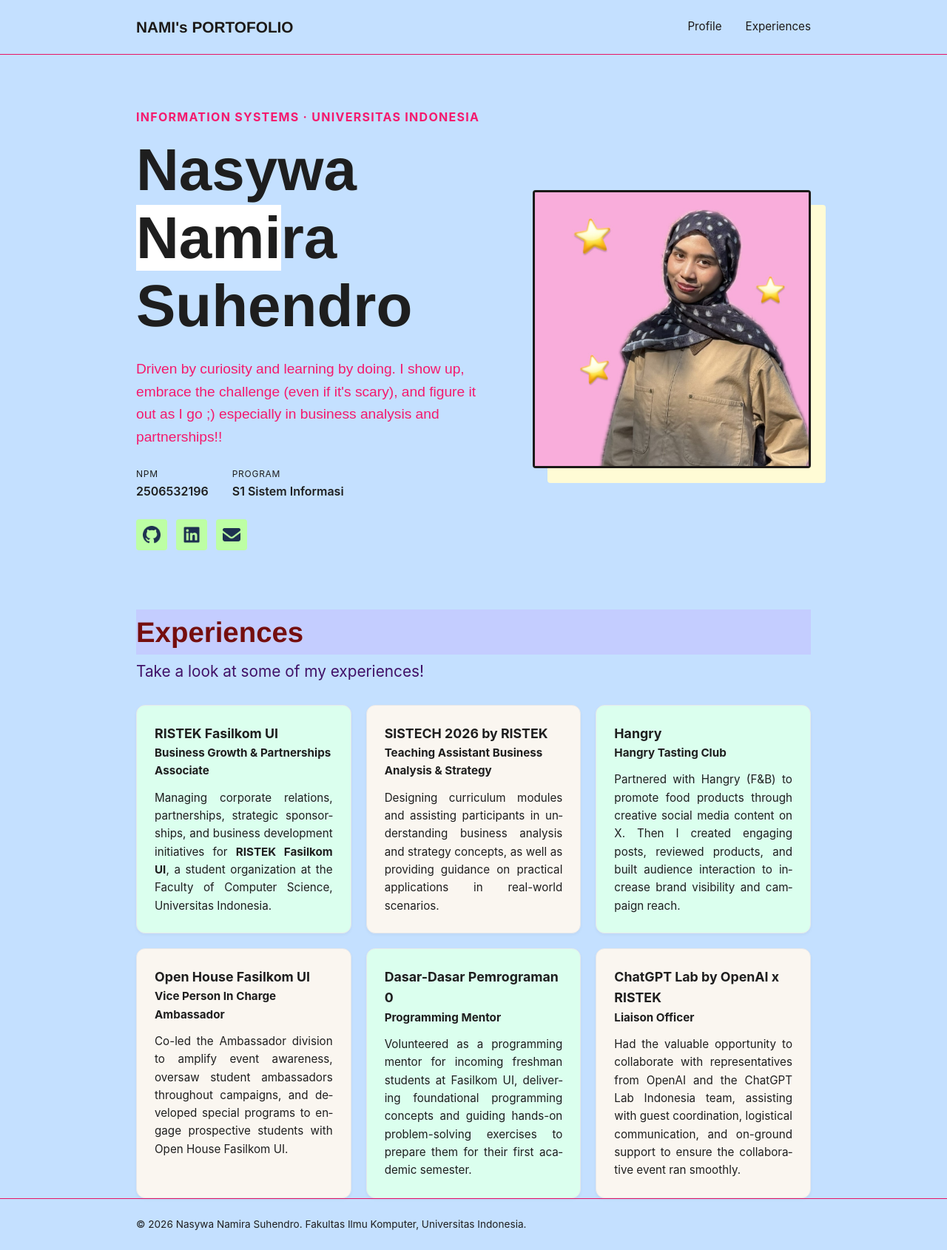
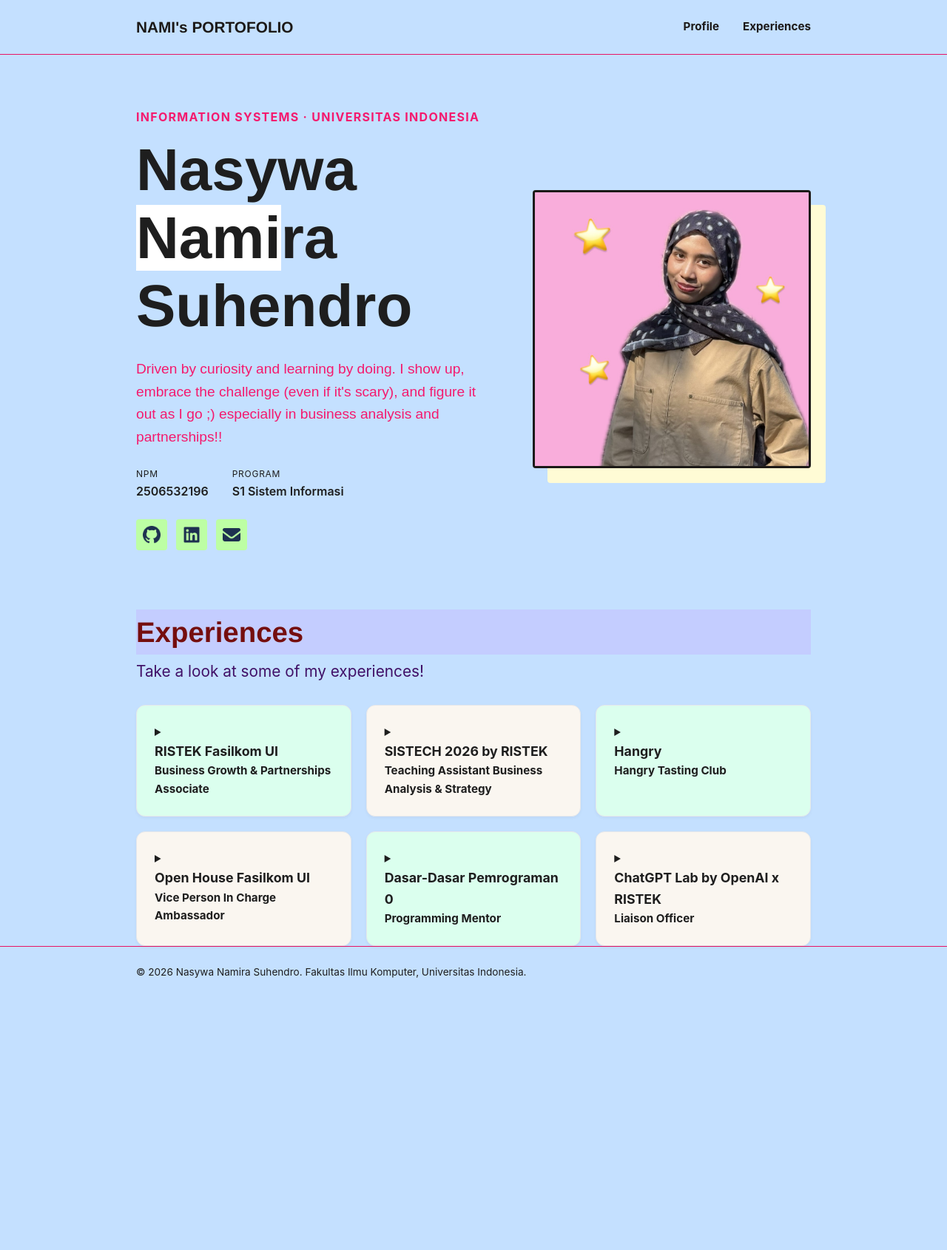
Before and after one commit to nasywanamira/myportofolio, a Django app: page / in a window 1280 px wide. Shown: the whole page at 74% size. After the commit the page ends 1322 px from the top, so only its background shows below. Run offline with Django 5.2, Linux system fonts and the light colour scheme.

Commit message:
revisi: mengubah kode menjadi semantik

```diff
--- a/templates/index.html
+++ b/templates/index.html
@@ -11,23 +11,27 @@
     <link rel="icon" type="image/jpg" href="/static/img/favicon.jpg"> <!-- untuk icon bar di tab -->
 </head>
 <body>
+    <!-- HEADER dan my main NAVIGATION gw
+     elemen semantik = <header> dan <nav> -->
     <header class="site-header">
         <div class="container">
             <a href="#profile" class="brand">NAMI's PORTOFOLIO</a>
             <nav>
-                <a href="#profile">Profile</a>
-                <a href="#experiences">Experiences</a>
+                <a href="#profile"><b>Profile</b></a>
+                <a href="#experiences"><b>Experiences</b></a>
             </nav>
         </div>
     </header>
 
     <main>
+        <!-- Section 1: HERO / PROFILE -->
         <section class="hero" id="profile">
             <div class="container hero-grid">
                 <div class="hero-identity">
                     <p class="hero-kicker">Information Systems &middot; Universitas Indonesia</p>
                     <h1>Nasywa <span class="highlight">Nami</span>ra Suhendro</h1>
                 </div>
+                <!-- Section: HERO PHOTO & DETAILS (bio) -->
                 <div class="hero-photo">
                     <div class="photo-block"></div>
                     <img class="avatar" src="/static/img/MyFoto.jpeg" alt="Photo of Nasywa">
@@ -36,6 +40,7 @@
                     <p class="bio"><big>Driven by curiosity and learning by doing. I show up, embrace the challenge (even if it's scary),
                         and figure it out as I go <span>;)</span> especially in business analysis and partnerships!! </big></p>
                     <dl class="meta-list">
+                        <!--    description list -->
                         <div class="meta-row">
                             <dt>NPM</dt>
                             <dd>2506532196</dd>
@@ -46,6 +51,7 @@
                         </div>
                     </dl>
                     <div class="social-links">
+                        <!-- social media links -->
                         <a href="https://github.com/nasywanamira" class="social-link"><img src="/static/img/github.png" alt="GitHub"></a> <!-- icon nya ukuran 2xl dan ada animasi yeyy-->
                         <a href="https://www.linkedin.com/in/nasywa-namira-suhendro-/" class="social-link"><img src="/static/img/linkedin.png" alt="LinkedIn"></a>
                         <a href="mailto:nasywa.namira@ui.ac.id" class="social-link"><img src="/static/img/envelope.png" alt="Email"></a>
@@ -54,62 +60,128 @@
             </div>
         </section>
 
+        <!-- Section 2: EXPERIENCES -->
         <section id="experiences" class="experiences">
             <div class="container">
                 <h1 class="section-title"><big>Experiences</big></h1>
                 <p class="section-bio">Take a look at some of my experiences!</p>
 
             <div class="experience-grid">
-            <!-- experience 1 -->
+            <!-- experience 1: RISTEK -->
              <article class="experience-card">
+                <details>
+                    <summary class="exp-summary">
+                        <div class="summary-header">
                              <h3>RISTEK Fasilkom UI</h3>
                             <h4 class="experience-role">Business Growth &amp; Partnerships Associate</h4>
+                        </div>
+                    </summary>
+                    <div class="exp-expanded-content">
+                        <!-- konten yg muncul saat diklik -->
+                        <img src="/static/img/ristek.jpg" alt="RISTEK Fasilkom UI" class="exp-img">
                          <p class="experience-desc">
                             Managing corporate relations, partnerships, strategic sponsorships, and business development initiatives for <b>RISTEK Fasilkom UI</b>, a student organization at the Faculty of Computer Science, Universitas Indonesia.
                         </p>
+                    </div>
+                </details>
         </article>
 
-        <!-- experience 2 -->
+        <!-- experience 2: SISTECH 2026 -->
         <article class="experience-card">
+            <details>
+                <summary class="exp-summary">
+                    <div class="summary-header">
                         <h3>SISTECH 2026 by RISTEK</h3>
                         <h4 class="experience-role">Teaching Assistant Business Analysis &amp; Strategy</h4>
+                    </div>
+                </summary>
+                <div class="exp-expanded-content">
+                    <!-- konten yg muncul saat diklik -->
+                    <img src="/static/img/sistech.jpg" alt="SISTECH 2026" class="exp-img">
                     <p class="experience-desc">
                         Designing curriculum modules and assisting participants in understanding business analysis and strategy concepts, as well as providing guidance on practical applications in real-world scenarios.
                     </p>
+                </div>
+            </details>
         </article>
 
-        <!-- experience 3 -->
+        <!-- experience 3: Hangry -->
          <article class="experience-card">
+            <details>
+                <summary class="exp-summary">
+                    <div class="summary-header">
                         <h3>Hangry</h3>
                         <h4 class="experience-role">Hangry Tasting Club</h4>
+                    </div>
+                </summary>
+                <div class="exp-expanded-content">
+                    <!-- konten yg muncul saat diklik -->
+                    <img src="/static/img/hangry.jpg" alt="Hangry Tasting Club" class="exp-img">
                     <p class="experience-desc"> Partnered with Hangry (F&B) to promote food products
                         through creative social media content on X.
-                Then I created engaging posts, reviewed products, and built audience interaction to increase brand visibility and campaign reach.</p>
+                        Then I created engaging posts, reviewed products, and built audience interaction to increase brand visibility and campaign reach.
+                    </p>
+                </div>
+            </details>
         </article>
 
-        <!-- experience 4 -->
+        <!-- experience 4: Open House Fasilkom UI -->
          <article class="experience-card">
+            <details>
+                <summary class="exp-summary">
+                    <div class="summary-header">
                         <h3>Open House Fasilkom UI</h3>
                         <h4 class="experience-role">Vice Person In Charge Ambassador</h4>
+                    </div>
+                </summary>
+                <div class="exp-expanded-content">
+                    <!-- konten yg muncul saat diklik -->
+                    <img src="/static/img/openhouse.jpg" alt="Open House Fasilkom UI" class="exp-img">
                     <p class="experience-desc">Co-led the Ambassador division to amplify event awareness, oversaw student ambassadors throughout campaigns,
                         and developed special programs to engage prospective students with Open House Fasilkom UI.</p>
+                </div>
+            </details>
         </article>
 
-        <!-- experience 5 -->
+        <!-- experience 5: DDP-0 -->
          <article class="experience-card">
+            <details>
+                <summary class="exp-summary">
+                    <div class="summary-header">
                         <h3>Dasar-Dasar Pemrograman 0</h3>
                         <h4 class="experience-role">Programming Mentor</h4>
+                    </div>
+                </summary>
+                <div class="exp-expanded-content">
+                    <!-- konten yg muncul saat diklik -->
+                    <img src="/static/img/programming.jpg" alt="Programming Mentor" class="exp-img">
                     <p class="experience-desc">Volunteered as a programming mentor for incoming freshman students at Fasilkom UI, delivering foundational programming concepts
                         and guiding hands-on problem-solving exercises to prepare them for their first academic semester.</p>
+                </div>
+            </details>
         </article>
 
-        <!-- experience 6 -->
+        <!-- experience 6: ChatGPT Lab by OpenAI x RISTEK -->
          <article class="experience-card">
+            <details>
+                <summary class="exp-summary">
+                    <div class="summary-header">
                         <h3>ChatGPT Lab by OpenAI x RISTEK</h3>
                         <h4 class="experience-role">Liaison Officer</h4>
+                    </div>
+                </summary>
+                <div class="exp-expanded-content">
+                    <!-- konten yg muncul saat diklik -->
+                    <img src="/static/img/chatgpt.jpg" alt="ChatGPT Lab" class="exp-img">
                     <p class="experience-desc">Had the valuable opportunity to collaborate with representatives from OpenAI and the ChatGPT Lab Indonesia team,
-                assisting with guest coordination, logistical communication, and on-ground support to ensure the collaborative event ran smoothly.</p>
+                        assisting with guest coordination, logistical communication, and on-ground support to ensure the collaborative event ran smoothly.
+                    </p>
+                </div>
+            </details>
         </article>
+
+    </div> <!-- penutup untuk div class="experience-grid" -->
+</div> <!-- penutup untuk div class="container" -->
 
 </section>
     </main>
```
Lines whose indentation alone changed are shown as unchanged.
